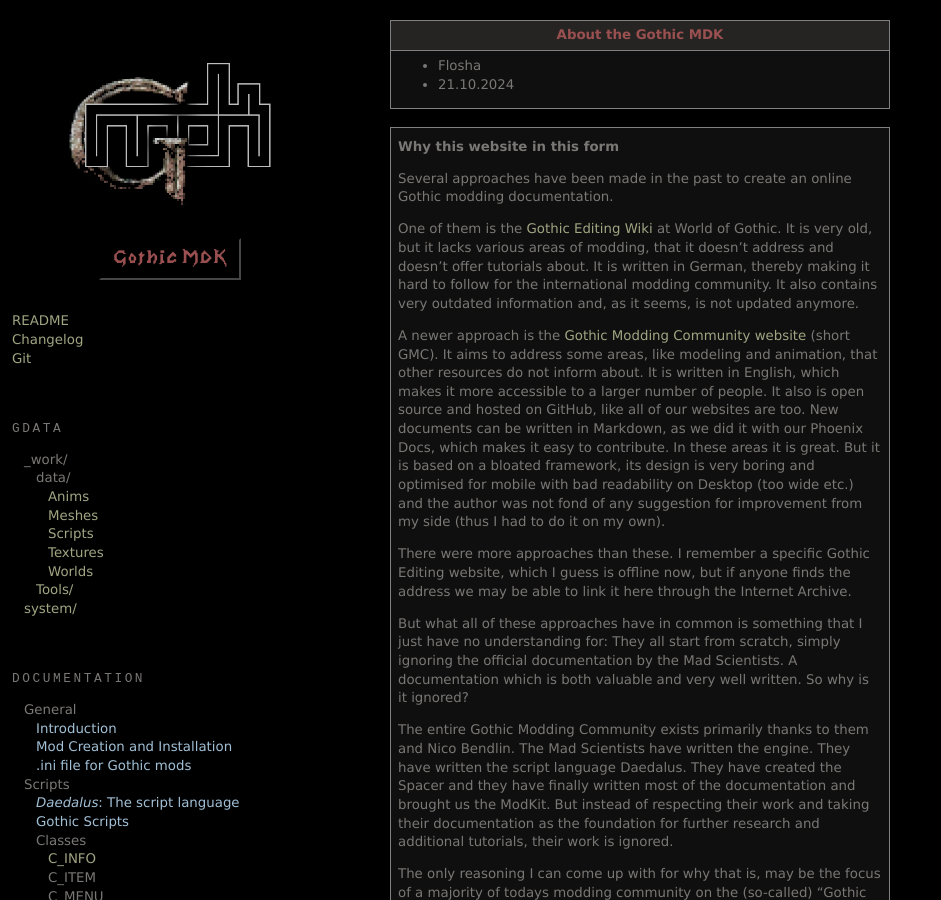
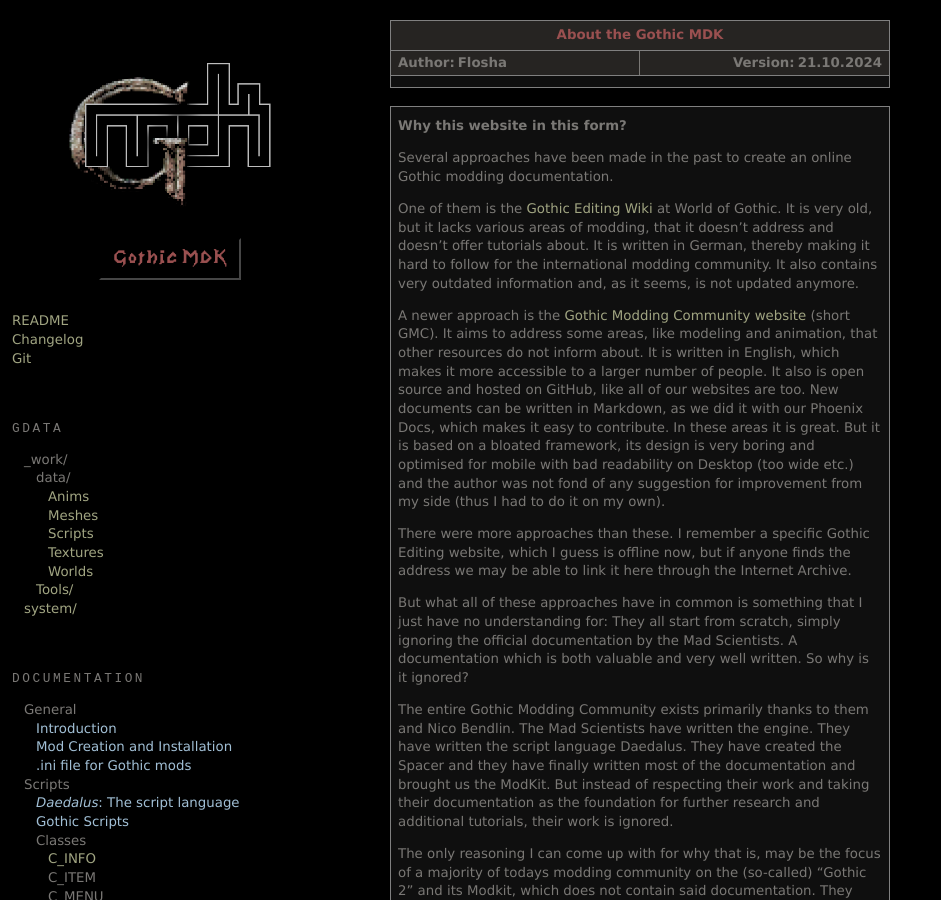
Before and after one commit to PhoenixTales/mdk.gothicarchive.org, a Jekyll site: the page built from docs/about.md, in a window 1280 px wide and 900 px high. Shown: the whole window, without its empty margins (0-941 px from the left). Built offline with Jekyll 4.4.1, drawn with Linux system fonts in a browser that asks for light colours.

Commit message:
upd docs

```diff
--- a/docs/about.md
+++ b/docs/about.md
@@ -83,10 +83,10 @@
 
 * Flosha
 * 21.10.2024
-{: .author-date }
+{: .doc-info }
 
 
-## Why this website in this form
+## Why this website in this form?
 
 Several approaches have been made in the past to create an online Gothic modding documentation.
 
```
